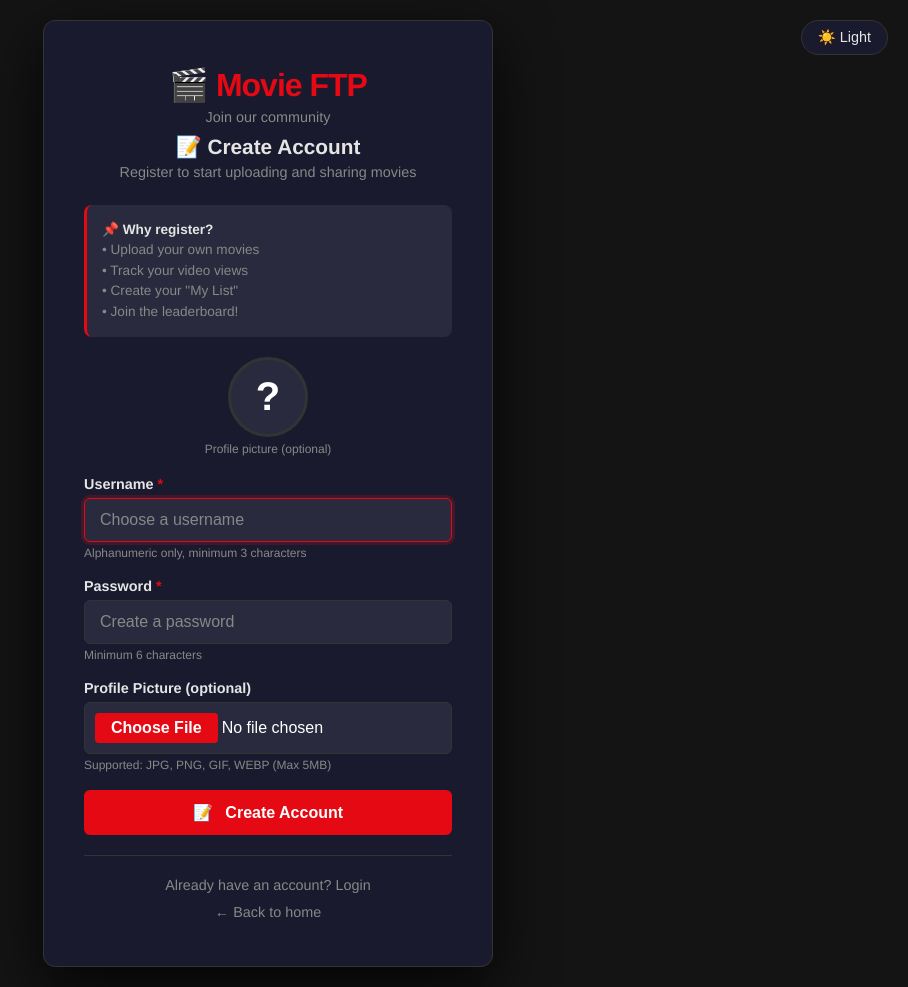
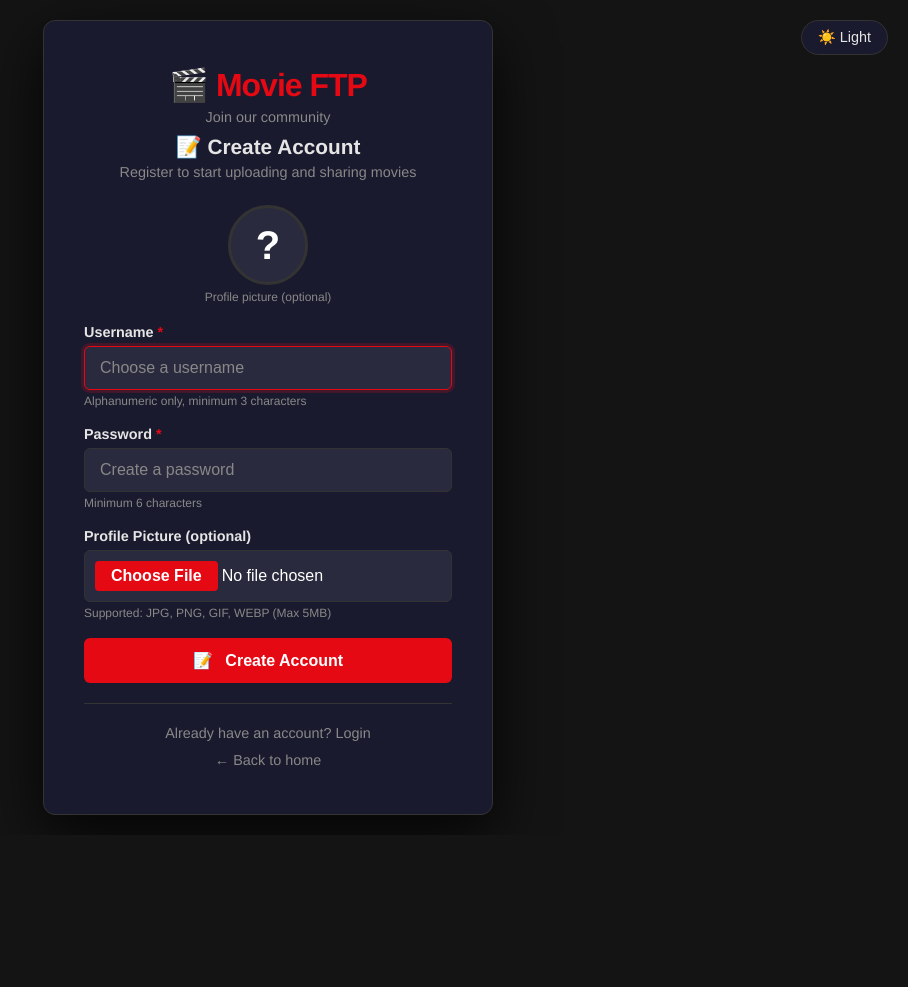
Before and after one commit to Anik23303/myftp, a Flask app: page /register in a window 1280 px wide. Shown: the whole page, without its empty margins (372-1280 px from the left). After the commit the page ends 815 px from the top, so only its background shows below. Run offline with Flask 3, Linux system fonts and the light colour scheme; some libraries are stand-ins or nearby versions.

Commit message:
Remove info box from registration page
Removed the info box section explaining the benefits of registration.

```diff
--- a/templates/register.html
+++ b/templates/register.html
@@ -306,16 +306,7 @@
         <h2>📝 Create Account</h2>
         <p class="desc">Register to start uploading and sharing movies</p>
 
-        <!-- ===== INFO BOX ===== -->
-        <div class="info-box">
-            <p>
-                📌 <span class="highlight">Why register?</span><br>
-                • Upload your own movies<br>
-                • Track your video views<br>
-                • Create your "My List"<br>
-                • Join the leaderboard!
-            </p>
-        </div>
+
 
         <!-- ===== FLASH MESSAGES ===== -->
         {% with messages = get_flashed_messages(with_categories=true) %}
```
